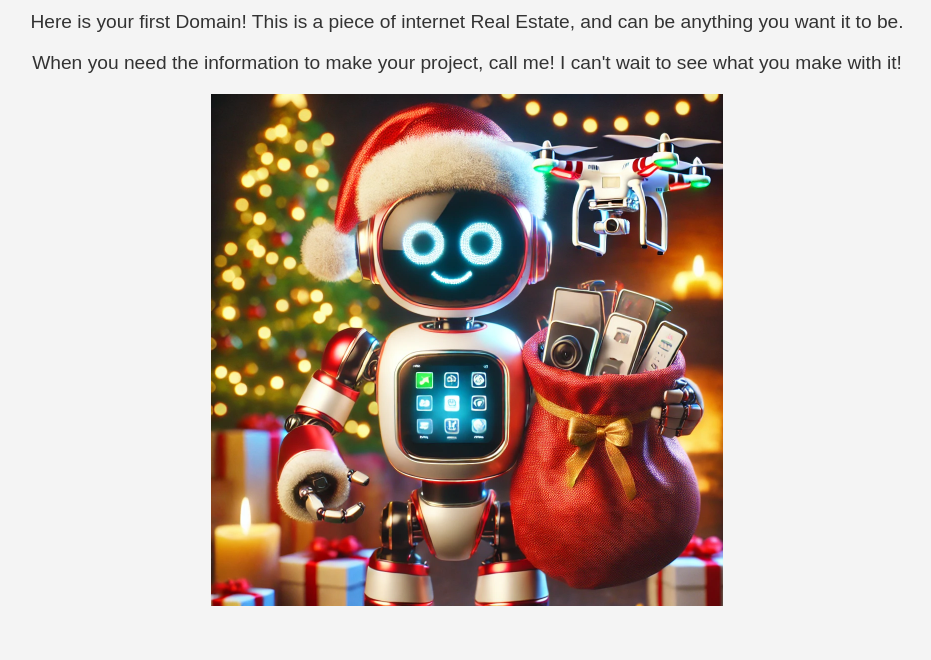
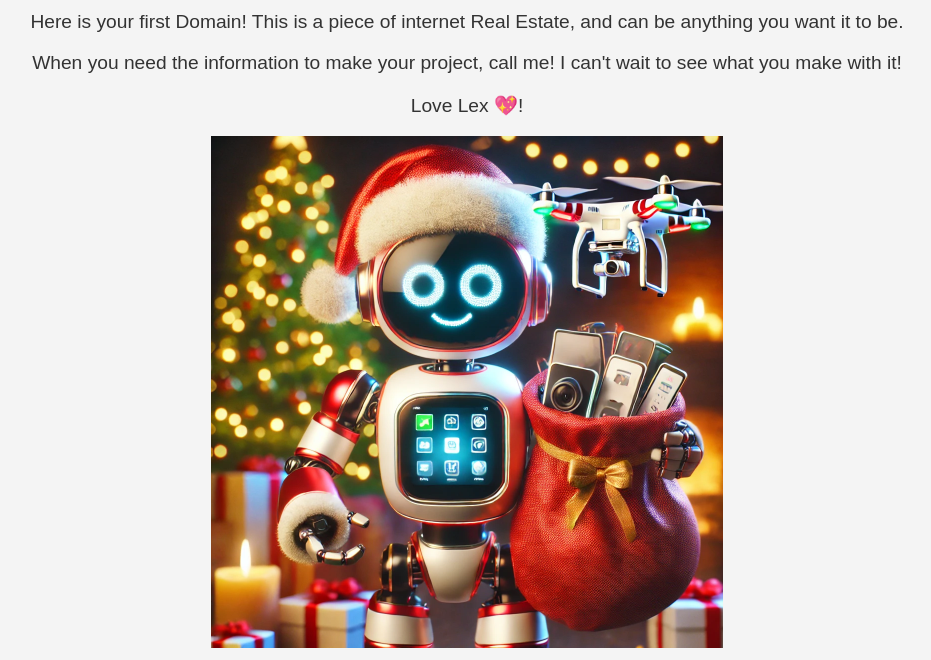
Before and after one commit to Lexmw/Omni-Parked_page, a plain HTML site: page index.html in a window 1280 px wide. Shown: the part 140-800 px from the top of the page, without its empty margins (173-1104 px from the left). Drawn offline with Linux system fonts and the light colour scheme.

Commit message:
Update index.html

```diff
--- a/index.html
+++ b/index.html
@@ -30,6 +30,7 @@
     <h1>Merry Tech-mas Jordan!</h1>
     <p> Here is your first Domain! This is a piece of internet Real Estate, and can be anything you want it to be. </p>
     <p>When you need the information to make your project, call me! I can't wait to see what you make with it!</p>
+    <p>Love Lex 💖!</p>
     <img src="b423bde3-2e7c-4a07-a6f1-57d12f13a942.webp" />
 </body>
 </html>
```
